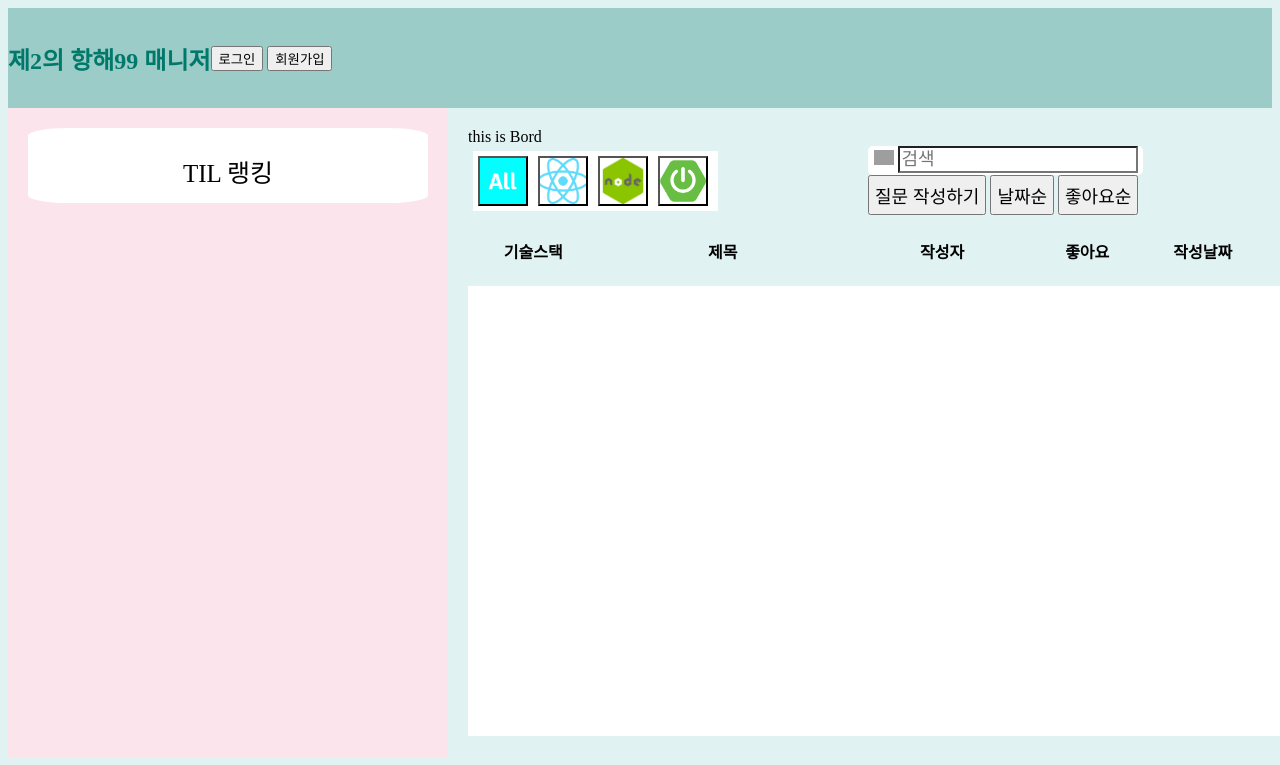
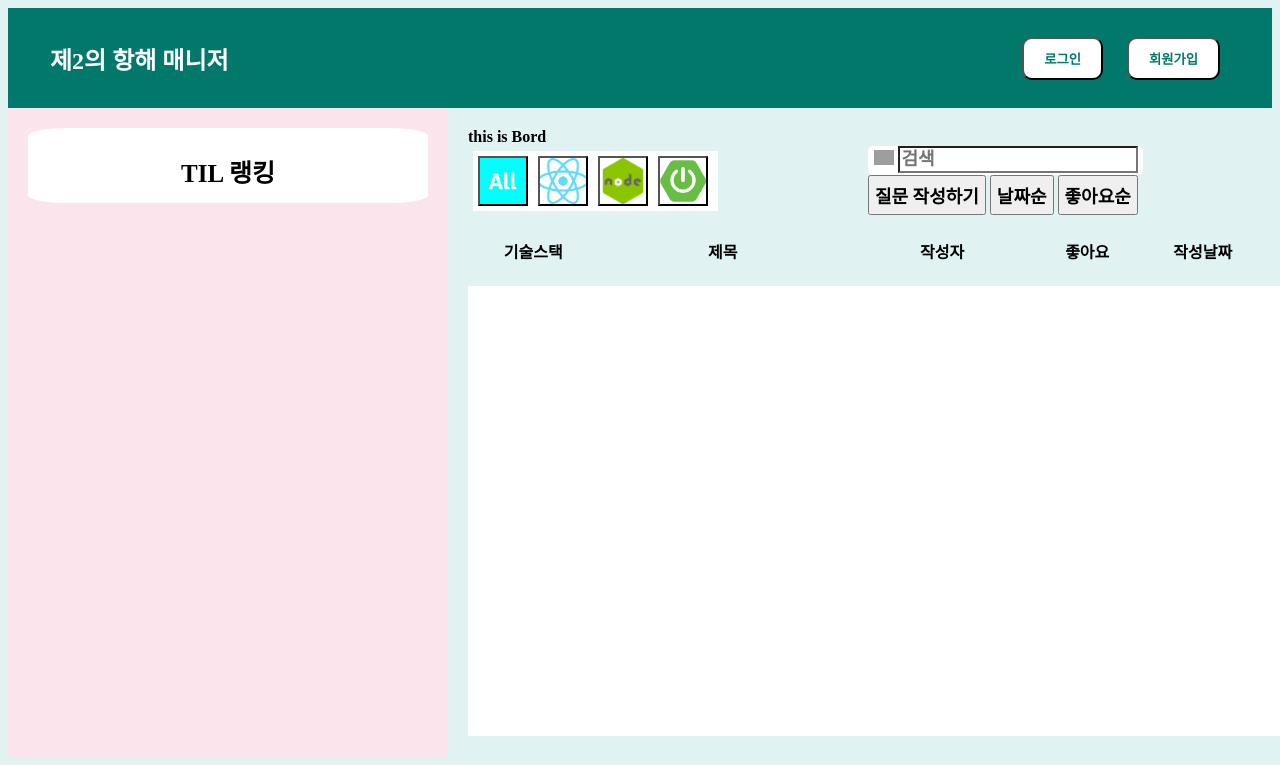
Before and after one commit to dkaodkaork/HanghaeManager, a Flask app: template templates/main.html in a window 1280 px wide. Shown: the top 765 px of the page. Run offline with Flask 2, Linux system fonts and the light colour scheme; the template is opened without the code that fills it, so the values that code supplies are empty; some web fonts are replaced; grey boxes are pictures that could not be loaded.

Commit message:
design : header 수정

```diff
--- a/static/css/bord.css
+++ b/static/css/bord.css
@@ -7,6 +7,11 @@
     --font-point: Cafe24Ssurround;
     --font-basic: S-CoreDream-3Light;
 }
+*{
+    font-family: var(--font-basic);
+    font-weight: bold;
+}
+
 body{
     background-color: var(--color-3);
 }
--- a/static/css/header.css
+++ b/static/css/header.css
@@ -8,18 +8,45 @@
     --font-basic: S-CoreDream-3Light;
 }
 
-.header{
+.header {
     height: 100px;
-    background-color: var(--color-4);
+    background-color: #00796B;
     justify-items: center;
     display: flex;
     align-items: center;
 }
 
-.home-title{
+.button {
+    background-color: white ;
+    color: #00796B;
+    border-radius: 10px;
+    padding: 10px 20px;
+    font-family: 'S-CoreDream-5Light';
+    src: url('https://cdn.jsdelivr.net/gh/projectnoonnu/noonfonts_six@1.2/S-CoreDream-3Light.woff') format('woff');
+    font-weight: 1000;
+    margin: 10px;
 }
 
-.link{
+.button:hover,
+.button:focus {
+    background-color: #2a9d8f;
+    color: white;
+}
+.head-btn-box{
+    position: absolute;
+    right: 50px;
+
+}
+
+.home-title {
+    font-family: var(--font-point);
+    color: white;
+    left:10px;
+    position: absolute;
+    left:50px;
+}
+
+.link {
     text-decoration: none;
     color: var(--color-5);
 }
--- a/static/js/main.js
+++ b/static/js/main.js
@@ -60,7 +60,7 @@ function show_questions(like = false, rvs = true) {
                 console.log(question_date, qestion_heart)
 
                 let temp_html = `
-                    <tr id="quest-list" class="quest-list ${question_category}" >
+                    <tr id="quest-list" class="quest-list ${question_category}" onclick="location.href='/answer/${question_id}'">
                         <td class="ability">${question_category}</td>
                         <td class="title quest-title" >${question_title}</td>
                         <td class="author">${user_name}</td>
@@ -72,12 +72,6 @@ function show_questions(like = false, rvs = true) {
         }
     });
 }
-
-
-{/* <button id="btn-all" class="category-btn"></button>
-<button id="btn-react" class="category-btn"></button>
-<button id="btn-node" class="category-btn"></button>
-<button id="btn-spring" class="category-btn"></button> */}
 
 // filtering
 jQuery(function ($) {
@@ -158,13 +152,6 @@ function onSearchSubmit(event) {
 
 searchForm.addEventListener('submit', onSearchSubmit)
 
-
-const latestBtn = document.querySelector("#order-latest");
-const likesBtn = document.querySelector("#order-likes");
-
-latestBtn.addEventListener('click', clickLatest)
-likesBtn.addEventListener('click', clickLikes)
-
 function clickLatest() {
     console.log('latest');
     $('#question_list').children().remove()
@@ -176,16 +163,3 @@ function clickLikes() {
     $('#question_list').children().remove()
     show_questions(true);
 }
-
-
-// return jsonify({'result': 'success', 'user_name': userinfo['user_name']})
-function user_test() {
-    $.ajax({
-        type: 'GET',
-        url: '/bulletin-board/name',
-        data: {},
-        success: function (response) {
-            console.log(response)
-        }
-    });
-}
--- a/templates/header.html
+++ b/templates/header.html
@@ -1,14 +1,16 @@
+<link rel="stylesheet" href="/static/css/header.css">
+
 <nav class="navbar navbar-light bg-light header">
-    <h2> <a class="link" href="../bulletin-board">제2의 항해99 매니저</a> </h2>
-    <div>
+    <h2 class="home-title" onclick="location.href='/bulletin-board'">제2의 항해 매니저</h2>
+    <div class="head-btn-box">
         {% if username %}
         {#{{ username }}#}
-        <button class="header_rightBtn" onclick="logout()">로그아웃</button>
-        <button class="header_rightBtn" onclick="location.href='/mypage'">마이페이지</button>
+        <button class="button header_rightBtn" onclick="logout()">로그아웃</button>
+        <button class="button header_rightBtn" onclick="location.href='/mypage'">마이페이지</button>
         {% endif %}
         {% if not username %}
-        <button class="header_rightBtn" onclick="location.href='/login'">로그인</button>
-        <button class="header_rightBtn" onclick="location.href='/join'">회원가입</button>
+        <button class="button header_rightBtn" onclick="location.href='/login'">로그인</button>
+        <button class="button header_rightBtn" onclick="location.href='/join'">회원가입</button>
         {% endif %}
     </div>
 </nav>
--- a/templates/main.html
+++ b/templates/main.html
@@ -9,7 +9,7 @@
     <!-- local css and JS-->
     <link rel="stylesheet" href="/static/css/bord.css">
     <link rel="stylesheet" href="/static/css/main.css">
-    <link rel="stylesheet" href="/static/css/header.css">
+    <!-- <link rel="stylesheet" href="/static/css/header.css"> -->
 
 
     <title>Main</title>
@@ -43,9 +43,9 @@
                         </form>
                     </div>
                     <div class="text-btn-con">
-                        <button id="question-made" class="text-btn">질문 작성하기</button>
-                        <button id="order-latest" class="text-btn">날짜순</button>
-                        <button id="order-likes" class="text-btn">좋아요순</button>
+                        <button id="question-made" class="text-btn" onclick="location.href='/question'">질문 작성하기</button>
+                        <button id="order-latest" class="text-btn" onclick="clickLatest()">날짜순</button>
+                        <button id="order-likes" class="text-btn" onclick="clickLikes()">좋아요순</button>
                     </div>
 
                 </div>
```
